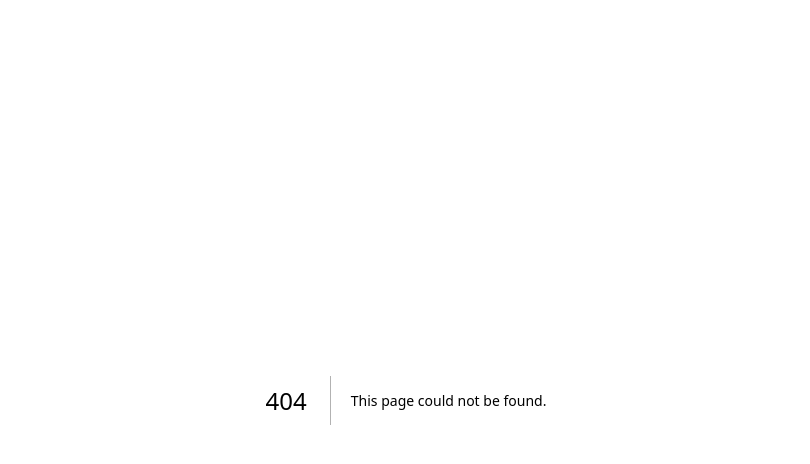
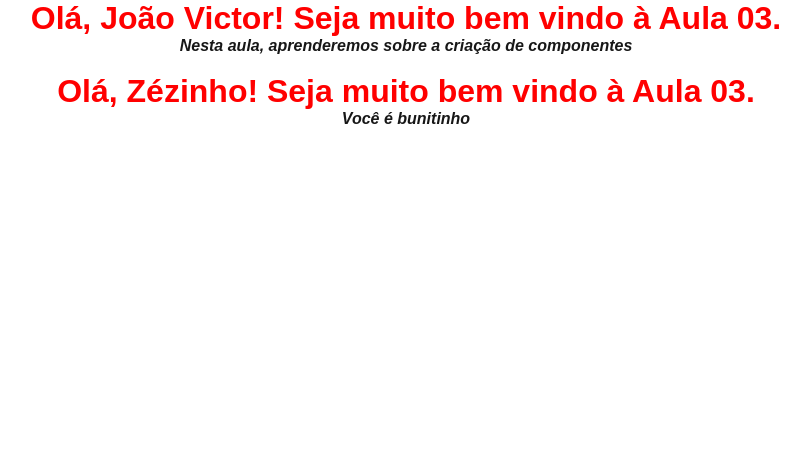
Before and after one commit to JoaoVictorCRP/programacao-script, a Next.js app in the folder 0-introducao-ao-next/first-app/: page /aula03 in a window 1280 px wide. Before the commit this address had no page. Shown: the top 464 px of the page, without its empty margins (234-1044 px from the left). Built offline with nearby package versions, Linux system fonts and the light colour scheme.

Commit message:
introducao a componentizacao

```diff
--- /dev/null
+++ b/0-introducao-ao-next/first-app/app/aula03/components/Title.jsx
@@ -0,0 +1,19 @@
+export default function Title(props) {
+    const styles = {
+        'h1' : {
+            'textWeight':'bold',
+            'color':'red'
+        },
+        'h4' : {
+            'fontStyle':'italic'
+        }
+    }
+
+    return (
+        <div style={{'textAlign':'center'}}>
+            <h1 style={styles.h1}>Olá, {props.username}! Seja muito bem vindo à Aula 03.</h1>
+            <h4 style={styles.h4}> {props.secundario}</h4>
+        </div>
+
+    )
+}
--- /dev/null
+++ b/0-introducao-ao-next/first-app/app/aula03/page.jsx
@@ -0,0 +1,21 @@
+import Title from "./components/Title"
+// A componentização nos permite reutilizar blocos de código (e elementos) de maneira bem fácil, ainda é possível tornar os
+// componentes dinamicos com os props (parametros)
+
+
+export default function page () {
+    return (
+        <div>
+            <Title
+                username="João Victor"
+                secundario="Nesta aula, aprenderemos sobre a criação de componentes"
+            /> {/* chave username, valor "João Victor" no array "props" */ }
+
+            <br />
+            <Title
+                username="Zézinho"
+                secundario="Você é bunitinho"
+            />
+        </div>
+    )
+}
```
